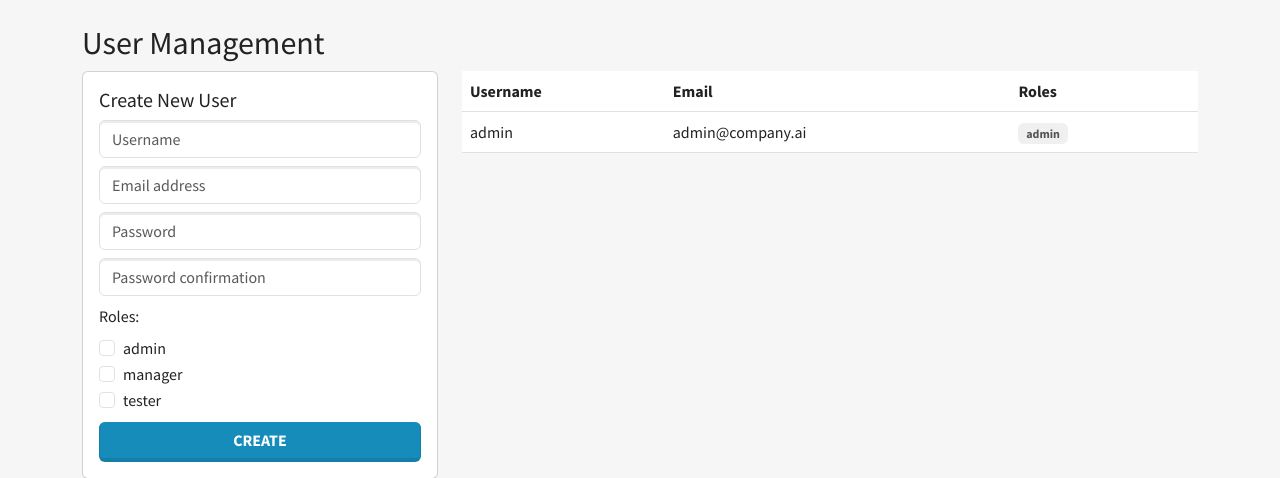
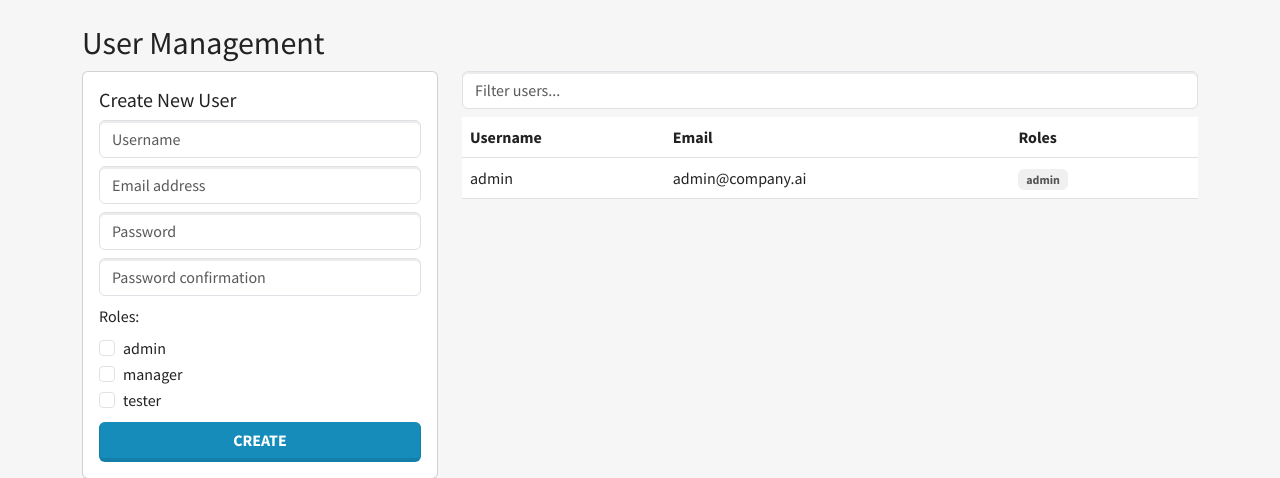
Before and after one commit to winklermw-mz/BugBlitz, a Flask app: page /admin/users in a window 1280 px wide. Shown: the part 60-538 px from the top of the page. Run offline with Flask 3, Linux system fonts and the light colour scheme; a user stored in the database is signed in; data comes from the database, SQL or seed files in the repository; some libraries are stand-ins or nearby versions.

Commit message:
added ability to filter users

```diff
--- a/templates/admin.html
+++ b/templates/admin.html
@@ -9,6 +9,7 @@
             <input type="text" name="email" placeholder="Email address" class="form-control mb-2" required>
             <input type="password" name="password" placeholder="Password" class="form-control mb-2" required>
             <input type="password" name="password_repeat" placeholder="Password confirmation" class="form-control mb-2" required>
+
             <label class="form-label">Roles:</label>
             {% for role in all_roles %}
             <div class="form-check">
@@ -16,11 +17,15 @@
                 <label class="form-check-label" for="role_{{role.id}}">{{ role.name }}</label>
             </div>
             {% endfor %}
+
             <button type="submit" name="create" class="btn btn-primary mt-2">Create</button>
         </form>
     </div>
+
     <div class="col-md-8">
-        <table class="table bg-white">
+        <input id="userFilter" type="text" placeholder="Filter users..." class="form-control mb-2">
+
+        <table class="table bg-white" id="userTable">
             <thead><tr><th>Username</th><th>Email</th><th>Roles</th><th></th></tr></thead>
             <tbody>
                 {% for u in users %}
@@ -48,4 +53,17 @@
         </table>
     </div>
 </div>
+
+<script>
+document.getElementById("userFilter").addEventListener("keyup", function () {
+    const filter = this.value.toLowerCase();
+    const rows = document.querySelectorAll("#userTable tbody tr");
+
+    rows.forEach(row => {
+        const text = row.innerText.toLowerCase();
+        row.style.display = text.includes(filter) ? "" : "none";
+    });
+});
+</script>
+
 {% endblock %}
```
